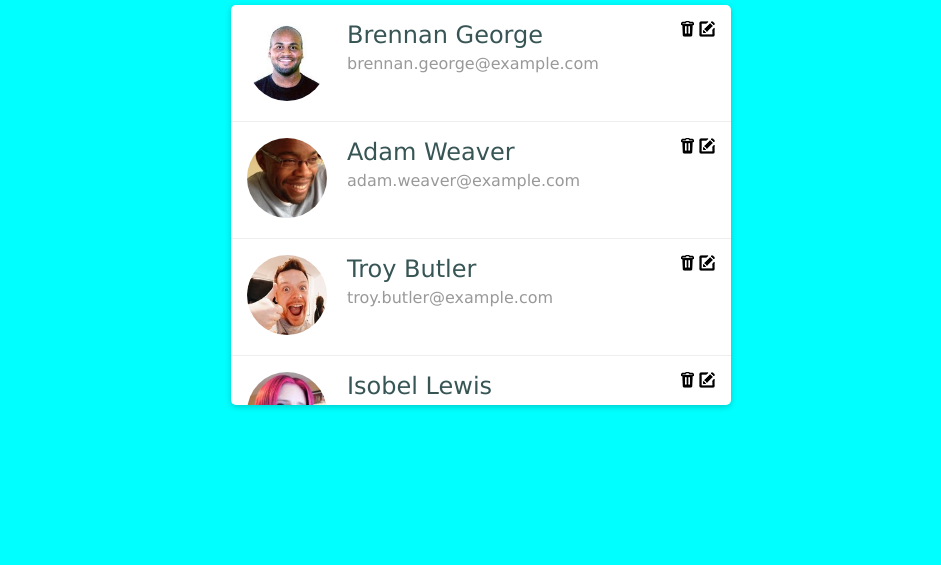
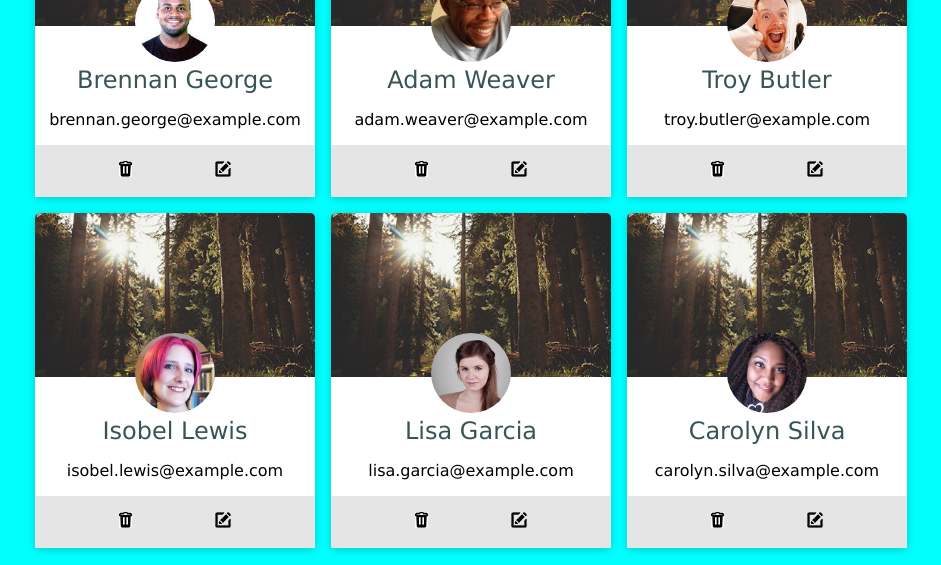
Before and after one commit to Paulo176/curso-web-Fundamentos-Html-Css-Javascript, a plain HTML site: page Projeto_contatos/index.html in a window 1280 px wide. Shown: the part 235-800 px from the top of the page, without its empty margins (159-1100 px from the left). Drawn offline with Linux system fonts and the light colour scheme.

Commit message:
Finalizacao projeto

```diff
--- a/Projeto_contatos/estilo.css
+++ b/Projeto_contatos/estilo.css
@@ -68,3 +68,19 @@ body {
     color: #999;
 
 }
+
+.list-item:hover{
+    background-color: #e8e8e8;
+}
+
+.list-item__action {
+    display: flex;
+    gap: 16px;
+    align-items: center;
+    opacity: 0;
+}
+
+.list-item:hover .list-item__action{
+    display: flex;
+    opacity: 0.3;
+}
--- /dev/null
+++ b/Projeto_contatos/estilo2.css
@@ -0,0 +1,69 @@
+
+body, html {
+    height: 100%;
+}
+
+body {
+
+
+
+    background-color: aqua;
+    margin: 0;
+    padding: 0;
+    font-family: 'Lucida Sans', 'Lucida Sans Regular', 'Lucida Grande', 'Lucida Sans Unicode', 'Geneva', 'Verdana', sans-serif;
+
+    display: flex;
+    justify-content: center;
+    align-items: center;
+    flex-direction: column;
+
+}
+
+.main-title {
+    color: #385555;
+}
+
+.list {
+    width: 90%;
+    max-width: 960px;
+    display: flex;
+    flex-wrap: wrap;
+    justify-content: center;
+    gap: 16px;
+    list-style-type: none;
+}
+
+.list-item {
+
+    flex-basis: 280px;
+    background-color: white;
+    border-radius: 5px;
+    text-align: center;
+    box-shadow: 0 2px 8px rgba(0, 0, 0, .2);
+    background-image: url(imagens/thumb02.jpg);
+    background-size: 100%;
+    background-repeat: no-repeat;
+}
+
+.list-item__imagem img {
+
+    border-radius: 50%;
+    width: 80px;
+    margin-top: 120px;
+}
+
+.list-item__name {
+
+    margin : 0;
+    font-size: 24px;
+    color: #385555;
+}
+
+.list-item__action {
+
+    display: flex;
+    background-color: #e5e5e5;
+    padding: 16px;
+    justify-content: space-evenly;
+    gap: 16px;
+}
--- a/Projeto_contatos/index.html
+++ b/Projeto_contatos/index.html
@@ -5,7 +5,7 @@
     <meta charset="UTF-8">
     <meta http-equiv="X-UA-Compatible" content="IE=edge">
     <meta name="viewport" content="width=device-width, initial-scale=1.0">
-    <link rel="stylesheet" href="estilo.css">
+    <link rel="stylesheet" href="estilo2.css">
     <title>Document</title>
 
 </head>
```
